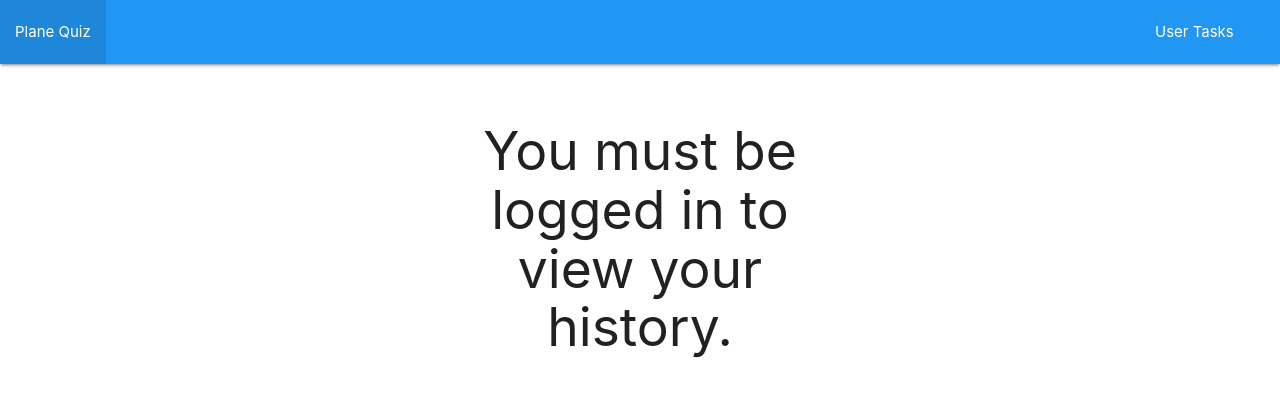
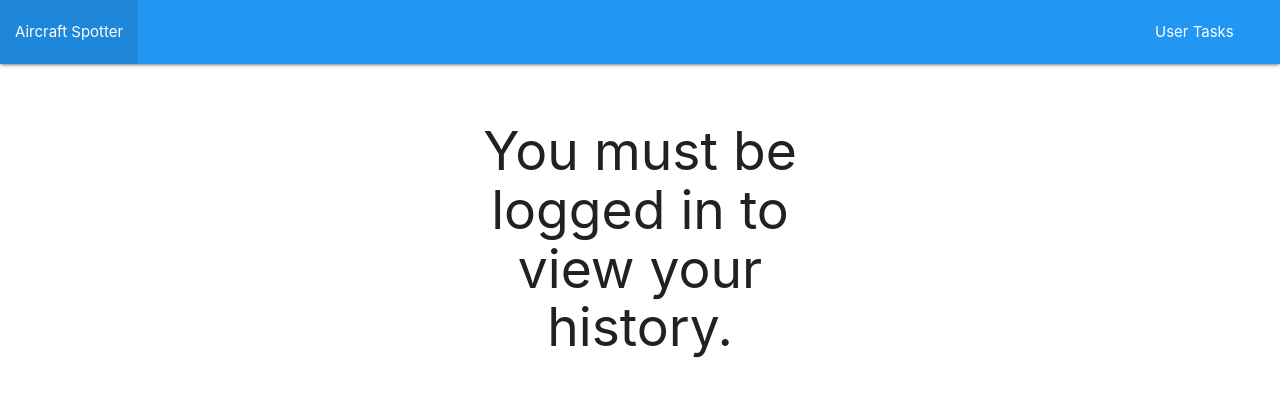
Before and after one commit to willwagner602/AircraftSpotter, a Django app: page /history in a window 1280 px wide. Shown: the top 397 px of the page. Run offline with Django 3.2, Linux system fonts and the light colour scheme; parts of the project's set-up code (start-up, migrations or seed data) failed here and were passed over; some libraries are stand-ins or nearby versions.

Commit message:
- Various minor name changes

```diff
--- a/Accounts/templates/registration/create_user.html
+++ b/Accounts/templates/registration/create_user.html
@@ -1,4 +1,4 @@
-{% extends "AircraftViewer/aircraft_viewer.html" %}
+{% extends "AircraftViewer/viewer_base.html" %}
 
     {% block content %}
         <div class="container">
--- a/Accounts/templates/registration/login.html
+++ b/Accounts/templates/registration/login.html
@@ -1,4 +1,4 @@
-{% extends "AircraftViewer/aircraft_viewer.html" %}
+{% extends "AircraftViewer/viewer_base.html" %}
 {% block content %}
     <div class="container">
         <div class="row">
--- a/PlaneTest/templates/AircraftViewer/aircraft_data.html
+++ b/PlaneTest/templates/AircraftViewer/aircraft_data.html
@@ -1,4 +1,4 @@
-{% extends 'AircraftViewer/aircraft_viewer.html' %}
+{% extends 'AircraftViewer/viewer_base.html' %}
 
     {% block title %}
         <title>Plane Data</title>
--- a/PlaneTest/templates/AircraftViewer/aircraft_test.html
+++ b/PlaneTest/templates/AircraftViewer/aircraft_spotter.html
@@ -1,7 +1,7 @@
-{% extends "AircraftViewer/aircraft_viewer.html" %}
+{% extends "AircraftViewer/viewer_base.html" %}
 
     {% block title %}
-        <title>Plane Test</title>
+        <title>Aircraft Spotter</title>
     {% endblock %}
 
 
--- a/PlaneTest/templates/AircraftViewer/data_manager.html
+++ b/PlaneTest/templates/AircraftViewer/data_manager.html
@@ -1,4 +1,4 @@
-{% extends 'AircraftViewer/aircraft_viewer.html' %}
+{% extends 'AircraftViewer/viewer_base.html' %}
 
     {% block style %}
         {% load staticfiles %}
--- a/PlaneTest/templates/AircraftViewer/error_report.html
+++ b/PlaneTest/templates/AircraftViewer/error_report.html
@@ -1,4 +1,4 @@
-{% extends 'AircraftViewer/aircraft_viewer.html' %}
+{% extends 'AircraftViewer/viewer_base.html' %}
 
     {% block title %}
         <title>Error Report</title>
--- a/PlaneTest/templates/AircraftViewer/test_history.html
+++ b/PlaneTest/templates/AircraftViewer/test_history.html
@@ -1,4 +1,4 @@
-{% extends "AircraftViewer/aircraft_viewer.html" %}
+{% extends "AircraftViewer/viewer_base.html" %}
 
 {% block title %}
     <title>Test History</title>
--- a/PlaneTest/templates/AircraftViewer/aircraft_viewer.html
+++ b/PlaneTest/templates/AircraftViewer/viewer_base.html
@@ -3,7 +3,7 @@
 <head>
     <meta charset="UTF-8">
     {% block title %}
-        <title>Plane Quiz</title>
+        <title>Aircraft Spotter</title>
     {% endblock %}
     {% load staticfiles %}
     {% block style %}
@@ -22,7 +22,7 @@
             <nav>
                 <div class="nav-wrapper blue white-text">
                     <ul id="nav-mobile" class="left">
-                        <a href="/">Plane Quiz</a>
+                        <a href="/">Aircraft Spotter</a>
                     </ul>
                     <ul id="user_dropdown" class="dropdown-content user-dropdown">
                         {% if request.user.is_authenticated %}
--- a/PlaneTest/views.py
+++ b/PlaneTest/views.py
@@ -71,7 +71,7 @@ def aircraft_test(request):
 
             user_history.add_history(plane.pk, success)
 
-    return render(request, 'AircraftViewer/aircraft_test.html', page_vars)
+    return render(request, 'AircraftViewer/aircraft_spotter.html', page_vars)
 
 
 def error_report(request, current_image_id):
```
Also changed, not shown: Utilities/ImageOrganizer.py (+2 -7 lines), PlaneTest/urls.py (line endings or trailing spaces).
